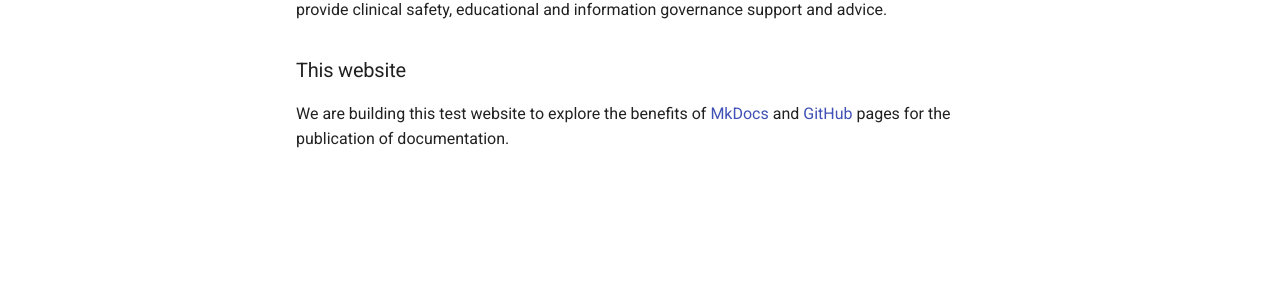
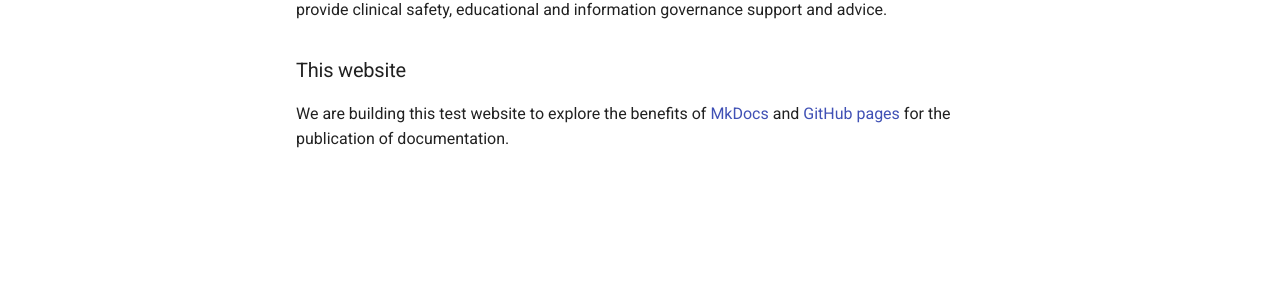
Before and after one commit to shci-ltd/website, an MkDocs documentation site: the page built from docs/index.md, in a window 1280 px wide. Shown: the part 418-718 px from the top of the page. Built offline with MkDocs 1.6.1 and Material for MkDocs 9.7.7, drawn with Linux system fonts in a browser that asks for light colours.

Commit message:
links added

```diff
--- a/docs/index.md
+++ b/docs/index.md
@@ -5,4 +5,4 @@
 Schrecker Hulley Clinical Informatics provides consultancy in clinical informatics. We particularly provide clinical safety, educational and information governance support and advice.
 
 ###This website
-We are building this test website to explore the benefits of [MkDocs](https://www.mkdocs.org) and [GitHub](https://pages.github.com) pages for the publication of documentation.
+We are building this test website to explore the benefits of [MkDocs](https://www.mkdocs.org) and [GitHub pages](https://pages.github.com) for the publication of documentation.
```
